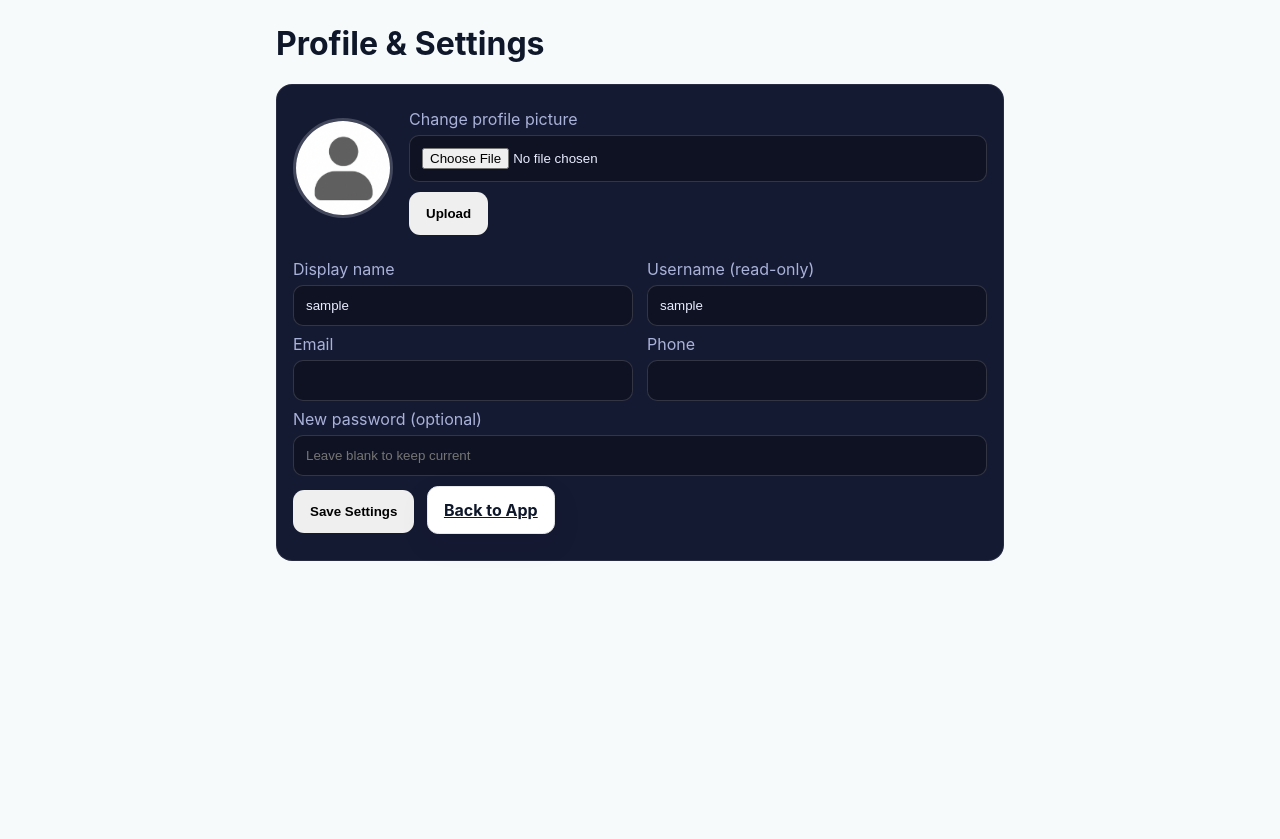
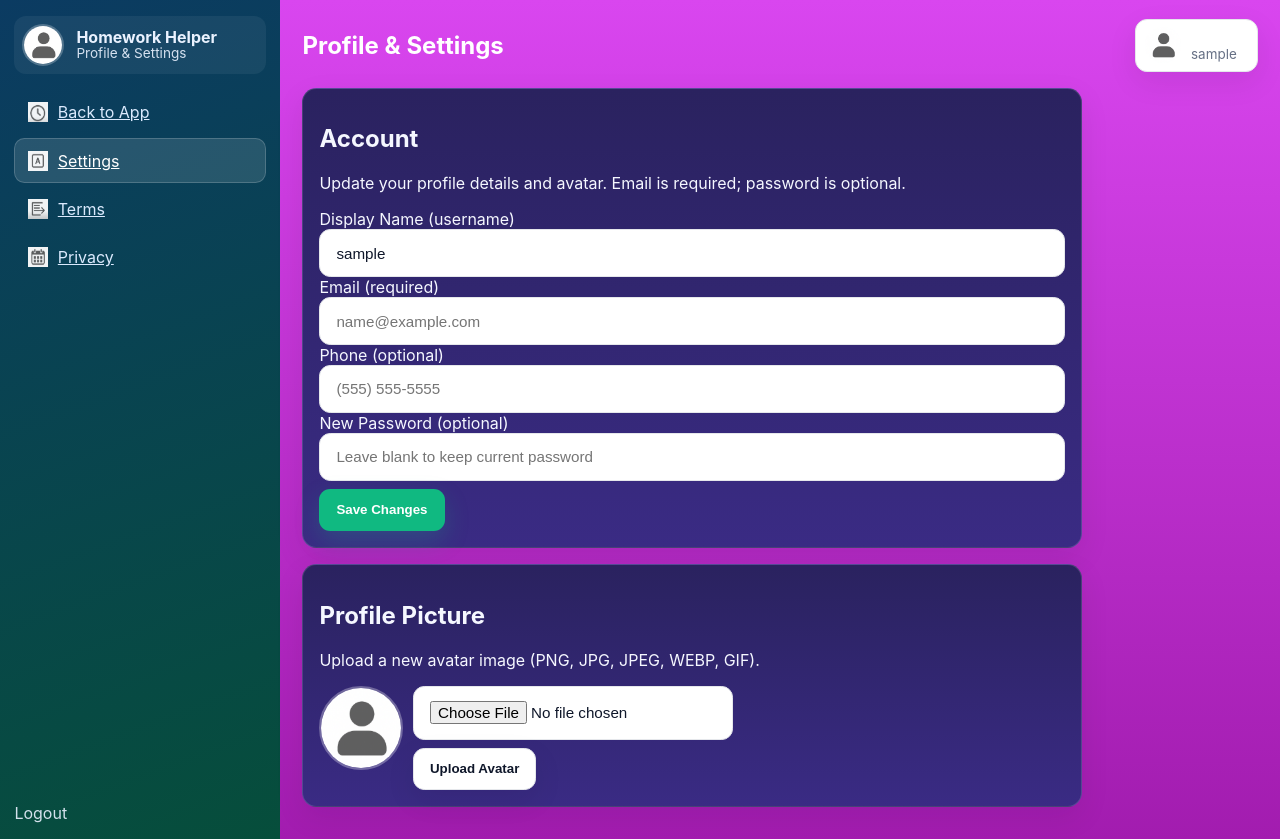
Before and after one commit to Nate5599/homework-helper, a Flask app: page /settings in a window 1280 px wide. Before the commit the page ends 561 px from the top, so only its background shows below. Run offline with Flask 3, Linux system fonts and the light colour scheme; the visitor is signed in with stand-in values (Sample User, id 1).

Commit message:
Add settings page with profile edits and avatar upload

```diff
--- a/static/style.css
+++ b/static/style.css
@@ -1,48 +1,59 @@
-:root{
-  --bg:#f6fafb;
-  --ink:#0f172a;
-  --muted:#667085;
-  --card:#ffffff;
-  --line:#e5e7eb;
-  --blue:#2563eb;
-  --green:#10b981;
-  --green-600:#059669;
-  --shadow:0 10px 30px rgba(2,6,23,.08);
+:root {
+  --bg: #f6fafb;
+  --ink: #0f172a;
+  --muted: #667085;
+  --card: #ffffff;
+  --line: #e5e7eb;
+  --blue: #2563eb;
+  --green: #10b981;
+  --green-600: #059669;
+  --shadow: 0 10px 30px rgba(2,6,23,.08);
 
-  --nebula1:#5a1369;   /* magenta */
-  --nebula2:#7d1fa0;   /* purple */
-  --nebulaText:#fdf4ff;
-  --nebulaBorder:rgba(255,255,255,.15);
+  --nebula1: #2a225f;   /* deep purple */
+  --nebula2: #3a2b84;   /* nebula accent */
+  --nebulaBorder: rgba(255,255,255,.14);
+  --nebulaText: #f5f7ff;
 }
 
-*{box-sizing:border-box}
-html,body{height:100%}
-body{
+/* ===== Reset ===== */
+* { box-sizing:border-box; }
+html, body { height:100%; }
+body {
   margin:0;
-  font-family:Inter, -apple-system, BlinkMacSystemFont, "Segoe UI", Roboto, Arial, sans-serif;
+  font-family: Inter, -apple-system, BlinkMacSystemFont, "Segoe UI", Roboto, Arial, sans-serif;
   color:var(--ink);
-  background:var(--bg);
-  -webkit-font-smoothing:antialiased; -moz-osx-font-smoothing:grayscale;
+  background: var(--bg);
+  -webkit-font-smoothing: antialiased;
+  -moz-osx-font-smoothing: grayscale;
 }
 
 /* ===== Layout ===== */
-.app-shell{display:grid; grid-template-columns:280px 1fr; min-height:100vh}
-@media (max-width:880px){ .app-shell{grid-template-columns:1fr} }
+.app-shell {
+  display:grid;
+  grid-template-columns:280px 1fr;
+  min-height:100vh;
+}
+@media (max-width:880px) { .app-shell { grid-template-columns:1fr; } }
 
-.sidebar{
-  background:linear-gradient(160deg,#0b3b62 0%, #064e3b 100%);
+.sidebar {
+  background: linear-gradient(160deg,#0b3b62 0%, #064e3b 100%);
   color:#eaf2ff;
   padding:1rem .9rem;
   display:flex; flex-direction:column; gap:.75rem;
 }
-.brand{display:flex; align-items:center; gap:.75rem; text-decoration:none; color:inherit; padding:.5rem; border-radius:.75rem; background:rgba(255,255,255,.06);}
-.brand-avatar{width:42px; height:42px; border-radius:50%; border:2px solid rgba(255,255,255,.25); object-fit:cover}
-.brand-meta{display:grid; line-height:1.1}
-.brand-title{font-weight:700}
-.brand-sub{font-size:.85rem; opacity:.9}
+.brand {
+  display:flex; align-items:center; gap:.75rem;
+  text-decoration:none; color:inherit;
+  padding:.5rem; border-radius:.75rem;
+  background:rgba(255,255,255,.06);
+}
+.brand-avatar { width:42px; height:42px; border-radius:50%; border:2px solid rgba(255,255,255,.25); object-fit:cover; }
+.brand-meta { display:grid; line-height:1.1; }
+.brand-title { font-weight:700; }
+.brand-sub { font-size:.85rem; opacity:.9; }
 
-.side-tabs{display:grid; gap:.25rem; margin-top:.25rem}
-.side-tab{
+.side-tabs { display:grid; gap:.25rem; margin-top:.25rem; }
+.side-tab {
   display:flex; gap:.6rem; align-items:center;
   padding:.7rem .8rem;
   border-radius:.65rem;
@@ -50,131 +61,121 @@ body{
   color:#dbeafe;
   border:1px solid transparent;
   cursor:pointer;
-  transition:background .18s ease, color .18s ease, transform .06s ease;
+  transition: background .18s ease, color .18s ease, transform .06s ease;
 }
-.side-tab:hover{background:rgba(255,255,255,.07); color:#fff}
-.side-tab:active{transform:translateY(1px)}
-.side-tab.active{background:rgba(255,255,255,.12); color:#fff; border-color:rgba(255,255,255,.18)}
-.icon{width:20px; height:20px; opacity:.95}
+.side-tab:hover { background:rgba(255,255,255,.07); color:#fff; }
+.side-tab:active { transform:translateY(1px); }
+.side-tab.active { background:rgba(255,255,255,.12); color:#fff; border-color:rgba(255,255,255,.18); }
+.icon { width:20px; height:20px; opacity:.95; }
 
-.sidebar-footer{margin-top:auto; display:flex; gap:.4rem; align-items:center; flex-wrap:wrap; opacity:.9}
-.sidebar-footer .link{color:#eaf2ff; text-decoration:none}
-.sidebar-footer .link:hover{text-decoration:underline}
-.logout{margin-left:auto; color:#fecaca; text-decoration:none}
-.logout:hover{text-decoration:underline}
+.sidebar-footer {
+  margin-top:auto;
+  display:flex; gap:.4rem; align-items:center; flex-wrap:wrap;
+  opacity:.9;
+}
+.sidebar-footer .link { color:#eaf2ff; text-decoration:none; }
+.sidebar-footer .link:hover { text-decoration:underline; }
+.logout { margin-left:auto; color:#fecaca; text-decoration:none; }
+.logout:hover { text-decoration:underline; }
 
-.main{padding:1.2rem 1.4rem 2rem}
-.topbar{display:flex; align-items:center; justify-content:space-between; margin-bottom:1rem}
-.app-title{margin:0; font-size:1.5rem}
-.user-chip{
-  display:flex; align-items:center; gap:.6rem; text-decoration:none; color:inherit;
-  background:var(--card); border:1px solid var(--line); border-radius:.75rem; padding:.45rem .6rem; box-shadow:var(--shadow);
+.main {
+  padding:1.2rem 1.4rem 2rem;
+  background: linear-gradient(180deg, #d946ef 0%, #a21caf 100%); /* magenta gradient */
+  color:#fff;
 }
-.user-chip img{width:36px; height:36px; border-radius:50%; object-fit:cover}
-.user-chip .meta{display:grid; line-height:1.05}
-.user-chip .name{font-weight:600}
-.user-chip .handle{font-size:.84rem; color:var(--muted)}
+.topbar {
+  display:flex; align-items:center; justify-content:space-between;
+  margin-bottom:1rem;
+}
+.app-title { margin:0; font-size:1.5rem; }
+.user-chip {
+  display:flex; align-items:center; gap:.6rem;
+  text-decoration:none; color:inherit;
+  background:var(--card); border:1px solid var(--line);
+  border-radius:.75rem; padding:.45rem .6rem;
+  box-shadow:var(--shadow);
+}
+.user-chip img { width:36px; height:36px; border-radius:50%; object-fit:cover; }
+.user-chip .meta { display:grid; line-height:1.05; }
+.user-chip .name { font-weight:600; }
+.user-chip .handle { font-size:.84rem; color:var(--muted); }
 
-.toolbar{display:flex; align-items:center; gap:.6rem; margin-bottom:1rem}
+.toolbar { display:flex; align-items:center; gap:.6rem; margin-bottom:1rem; }
 
 /* ===== Components ===== */
-.card{
-  background:linear-gradient(180deg,var(--nebula1),var(--nebula2));
-  color:var(--nebulaText);
-  border:1px solid var(--nebulaBorder);
-  border-radius:.9rem; padding:1rem; box-shadow:var(--shadow);
+.card,
+.answer,
+.history .item,
+.calendar {
+  background: linear-gradient(180deg, var(--nebula1) 0%, var(--nebula2) 100%);
+  color: var(--nebulaText);
+  border: 1px solid var(--nebulaBorder);
+  border-radius:.9rem;
+  padding:1rem;
+  box-shadow:var(--shadow);
 }
-.input{
-  width:100%; padding:.9rem 1rem; border:1px solid var(--line); border-radius:.7rem; background:#fff;
-  font-size:.95rem; color:var(--ink);
+
+.input {
+  width:100%; padding:.9rem 1rem;
+  border:1px solid var(--line); border-radius:.7rem;
+  background:#fff; font-size:.95rem; color:var(--ink);
   transition:border-color .2s ease, box-shadow .2s ease;
 }
-.input:focus{outline:none; border-color:var(--blue); box-shadow:0 0 0 3px rgba(37,99,235,.18)}
-.textarea{min-height:120px; resize:vertical}
+.input:focus { outline:none; border-color:var(--blue); box-shadow:0 0 0 3px rgba(37,99,235,.18); }
+.textarea { min-height:120px; resize:vertical; }
 
-.btn{
+.btn {
   display:inline-flex; align-items:center; justify-content:center; gap:.5rem;
   padding:.8rem 1rem; border-radius:.7rem; border:1px solid transparent;
-  font-weight:700; cursor:pointer; transition:background .2s ease, transform .06s ease, box-shadow .2s ease;
+  font-weight:700; cursor:pointer;
+  transition:background .2s ease, transform .06s ease, box-shadow .2s ease;
 }
-.btn:active{transform:translateY(1px)}
-.btn-primary{background:var(--green); color:#fff; box-shadow:0 10px 24px rgba(16,185,129,.22)}
-.btn-primary:hover{background:var(--green-600)}
-.btn-accent{background:#22c55e; color:#fff}
-.btn-ghost{background:#fff; border-color:var(--line); color:var(--ink); box-shadow:var(--shadow)}
-.btn-ghost:hover{background:#f8fafc}
+.btn:active { transform:translateY(1px); }
+.btn-primary { background:var(--green); color:#fff; box-shadow:0 10px 24px rgba(16,185,129,.22); }
+.btn-primary:hover { background:var(--green-600); }
+.btn-accent { background:#22c55e; color:#fff; }
+.btn-ghost { background:#fff; border-color:var(--line); color:var(--ink); box-shadow:var(--shadow); }
+.btn-ghost:hover { background:#f8fafc; }
 
-.row{display:flex; align-items:center; gap:.6rem; flex-wrap:wrap}
-
-/* ===== Panels ===== */
-.panel{display:none}
-.panel.active{display:block}
-.panel-head h2{margin:.2rem 0}
-.panel-head .sub{margin:0; color:var(--muted)}
+.row { display:flex; align-items:center; gap:.6rem; flex-wrap:wrap; }
 
 /* ===== Flashcards ===== */
-.flashgrid{display:grid; gap:1rem; grid-template-columns:repeat(4,1fr)}
-@media (max-width:1100px){.flashgrid{grid-template-columns:repeat(3,1fr)}}
-@media (max-width:820px){.flashgrid{grid-template-columns:repeat(2,1fr)}}
-@media (max-width:560px){.flashgrid{grid-template-columns:1fr}}
+.flashgrid { display:grid; gap:1rem; grid-template-columns:repeat(4,1fr); }
+@media (max-width:1100px){ .flashgrid{grid-template-columns:repeat(3,1fr);} }
+@media (max-width:820px){ .flashgrid{grid-template-columns:repeat(2,1fr);} }
+@media (max-width:560px){ .flashgrid{grid-template-columns:1fr;} }
 
-.flashcard{
+.flashcard {
   position:relative; min-height:160px; color:#fff;
   border-radius:.9rem; display:grid; place-items:center; cursor:pointer; overflow:hidden;
   transform-style:preserve-3d; perspective:1000px;
   background:#0b3b62; box-shadow:var(--shadow);
 }
-.flashcard .face{position:absolute; inset:0; display:grid; place-items:center; padding:1rem; backface-visibility:hidden}
-.flashcard .front{background:#0b3b62}
-.flashcard .back{background:#10b981; transform:rotateY(180deg)}
-.flashcard.flipped .front{transform:rotateY(180deg)}
-.flashcard.flipped .back{transform:rotateY(0)}
+.flashcard .face { position:absolute; inset:0; display:grid; place-items:center; padding:1rem; backface-visibility:hidden; }
+.flashcard .front { background:#0b3b62; }
+.flashcard .back { background:#10b981; transform:rotateY(180deg); }
+.flashcard.flipped .front { transform:rotateY(180deg); }
+.flashcard.flipped .back { transform:rotateY(0); }
 
 /* ===== Calendar ===== */
-.calendar{
-  background:linear-gradient(180deg,var(--nebula1),var(--nebula2));
-  color:var(--nebulaText);
-  border:1px solid var(--nebulaBorder);
-  border-radius:.9rem; overflow:hidden; box-shadow:var(--shadow)
-}
-.cal-toolbar{display:flex; align-items:center; justify-content:space-between; padding:.75rem 1rem; border-bottom:1px solid var(--nebulaBorder); color:var(--nebulaText)}
-.cal-title{font-weight:700}
-.cal-grid{display:grid; grid-template-columns:repeat(7,1fr); gap:1px; background:var(--line)}
-.cal-grid .cell{background:#fff; min-height:92px; padding:.5rem; display:flex; flex-direction:column; gap:.25rem}
-.cal-grid .date{font-weight:600; font-size:.9rem; color:#334155}
-.cal-grid .event{background:#dbeafe; color:#1e40af; border-radius:.5rem; padding:.25rem .4rem; font-size:.8rem}
+.calendar { border-radius:.9rem; overflow:hidden; }
+.cal-toolbar { display:flex; align-items:center; justify-content:space-between; padding:.75rem 1rem; border-bottom:1px solid var(--nebulaBorder); }
+.cal-title { font-weight:700; }
+.cal-grid { display:grid; grid-template-columns:repeat(7,1fr); gap:1px; background:var(--line); }
+.cal-grid .cell { background: rgba(255,255,255,.96); min-height:92px; padding:.5rem; display:flex; flex-direction:column; gap:.25rem; }
+.cal-grid .date { font-weight:600; font-size:.9rem; color:#334155; }
+.cal-grid .event { background:#dbeafe; color:#1e40af; border-radius:.5rem; padding:.25rem .4rem; font-size:.8rem; }
 
-/* ===== Answer & History ===== */
-.answer{margin-top:1rem}
-.history{display:grid; gap:.6rem}
-.history .item{padding:.8rem; border-radius:.75rem}
-
-/* ===== Auth Pages ===== */
-.auth-body{
-  min-height:100vh;
-  background:linear-gradient(160deg,#7d1fa0 0%, #5a1369 100%);
-  display:flex; align-items:center; justify-content:center;
-}
-.auth-card{
-  background:#fff; border-radius:1rem; padding:1.4rem;
-  box-shadow:var(--shadow);
-}
-.brand{text-align:center; margin-bottom:.6rem}
-.brand-logo{width:64px; height:64px; border-radius:50%; margin:0 auto .6rem; border:2px solid #eef2ff}
-.brand-title{margin:0; font-size:1.5rem; letter-spacing:.2px}
-.brand-sub{margin:.25rem 0 0; color:#6b7280; font-size:.95rem}
-
-.form{display:grid; gap:.6rem; margin-top:1rem}
-.form-label{font-size:.9rem; color:#374151; text-align:left}
-.alert.error{color:#991b1b; background:#fef2f2; border:1px solid #fecaca; padding:.75rem 1rem; border-radius:.6rem; margin-bottom:.6rem}
+/* ===== History ===== */
+.history { display:grid; gap:.6rem; }
 
 /* ===== Responsive ===== */
 @media (max-width:980px){
-  .app-shell{grid-template-columns:84px 1fr}
-  .brand-meta{display:none}
-  .side-tab span{display:none}
+  .app-shell{grid-template-columns:84px 1fr;}
+  .brand-meta{display:none;}
+  .side-tab span{display:none;}
 }
 @media (max-width:720px){
-  .app-shell{grid-template-columns:1fr}
-  .sidebar{position:sticky; top:0; z-index:10}
+  .app-shell{grid-template-columns:1fr;}
+  .sidebar{position:sticky; top:0; z-index:10;}
 }
--- a/templates/settings.html
+++ b/templates/settings.html
@@ -1,99 +1,179 @@
 <!DOCTYPE html>
 <html lang="en">
 <head>
-  <meta charset="UTF-8">
-  <title>Settings – Homework Helper</title>
-  <meta name="viewport" content="width=device-width,initial-scale=1">
+  <meta charset="UTF-8" />
+  <title>Settings · Homework Helper</title>
+  <meta name="viewport" content="width=device-width, initial-scale=1" />
   <link rel="stylesheet" href="{{ url_for('static', filename='style.css') }}">
-  <style>
-    .settings-wrap{max-width:760px;margin:24px auto;padding:0 16px}
-    .settings-card{background:#151a33;border:1px solid rgba(255,255,255,.08);border-radius:16px;padding:16px}
-    .settings-row{display:flex;gap:14px;flex-wrap:wrap}
-    .settings-row .field{flex:1;min-width:220px}
-    .avatar-lg{width:100px;height:100px;border-radius:50%;object-fit:cover;border:3px solid rgba(255,255,255,.2)}
-    label{display:block;margin:8px 0 6px;color:#a9b2d9}
-    input{width:100%;padding:12px;border-radius:10px;border:1px solid rgba(255,255,255,.15);background:#0f1222;color:#e9ecff}
-    .btn{margin-top:10px}
-  </style>
 </head>
 <body>
-  <div class="settings-wrap">
-    <h1>Profile & Settings</h1>
+  <div class="app-shell">
+    <!-- Sidebar -->
+    <aside class="sidebar">
+      <a class="brand" href="{{ url_for('index') }}">
+        <img class="brand-avatar" src="{{ avatar_path }}" alt="avatar">
+        <div class="brand-meta">
+          <div class="brand-title">Homework Helper</div>
+          <div class="brand-sub">Profile & Settings</div>
+        </div>
+      </a>
 
-    <div class="settings-card">
-      <div style="display:flex;align-items:center;gap:16px">
-        <img id="avatarPreview" class="avatar-lg" src="{{ avatar_path }}" alt="avatar">
-        <div style="flex:1">
-          <form id="avatarForm">
-            <label>Change profile picture</label>
-            <input type="file" name="avatar" accept="image/*" capture="environment">
-            <button class="btn" type="submit">Upload</button>
-          </form>
+      <nav class="side-tabs">
+        <a class="side-tab" href="{{ url_for('index') }}">
+          <img class="icon" src="{{ url_for('static', filename='images/history.png') }}" alt="">
+          <span>Back to App</span>
+        </a>
+        <a class="side-tab active" href="{{ url_for('settings') }}">
+          <img class="icon" src="{{ url_for('static', filename='images/flashcards.png') }}" alt="">
+          <span>Settings</span>
+        </a>
+        <a class="side-tab" href="{{ url_for('terms') }}">
+          <img class="icon" src="{{ url_for('static', filename='images/stepbystep.png') }}" alt="">
+          <span>Terms</span>
+        </a>
+        <a class="side-tab" href="{{ url_for('privacy') }}">
+          <img class="icon" src="{{ url_for('static', filename='images/planner.png') }}" alt="">
+          <span>Privacy</span>
+        </a>
+      </nav>
+
+      <div class="sidebar-footer">
+        <a class="link" href="{{ url_for('logout') }}">Logout</a>
+      </div>
+    </aside>
+
+    <!-- Main -->
+    <main class="main">
+      <header class="topbar">
+        <h1 class="app-title">Profile & Settings</h1>
+        <a class="user-chip" href="{{ url_for('settings') }}">
+          <img src="{{ avatar_path }}" alt="avatar">
+          <div class="meta">
+            <span class="name">{{ display_name }}</span>
+            <span class="handle">{{ email if email else username }}</span>
+          </div>
+        </a>
+      </header>
+
+      <section class="card" style="max-width: 780px;">
+        <div class="panel-head">
+          <h2>Account</h2>
+          <p class="sub">Update your profile details and avatar. Email is required; password is optional.</p>
         </div>
-      </div>
 
-      <form id="settingsForm" style="margin-top:16px">
-        <div class="settings-row">
-          <div class="field">
-            <label>Display name</label>
-            <input name="display_name" value="{{ display_name }}">
+        <form id="settings-form" class="form" onsubmit="return false;">
+          <label class="form-label">Display Name (username)</label>
+          <input class="input" type="text" id="display_name" value="{{ display_name }}" placeholder="e.g., Nate" required>
+
+          <label class="form-label">Email (required)</label>
+          <input class="input" type="email" id="email" value="{{ email }}" placeholder="name@example.com" required>
+
+          <label class="form-label">Phone (optional)</label>
+          <input class="input" type="tel" id="phone" value="{{ phone }}" placeholder="(555) 555-5555">
+
+          <label class="form-label">New Password (optional)</label>
+          <input class="input" type="password" id="password" placeholder="Leave blank to keep current password">
+
+          <div class="row" style="margin-top: .5rem;">
+            <button id="save-btn" class="btn btn-primary">Save Changes</button>
+            <span id="save-status" style="margin-left:.5rem;"></span>
           </div>
-          <div class="field">
-            <label>Username (read-only)</label>
-            <input value="{{ username }}" disabled>
+        </form>
+      </section>
+
+      <section class="card" style="max-width: 780px; margin-top:1rem;">
+        <div class="panel-head">
+          <h2>Profile Picture</h2>
+          <p class="sub">Upload a new avatar image (PNG, JPG, JPEG, WEBP, GIF).</p>
+        </div>
+
+        <div class="row" style="align-items:flex-start;">
+          <img id="avatar-preview" src="{{ avatar_path }}" alt="avatar preview" style="width:84px;height:84px;border-radius:50%;object-fit:cover;border:2px solid rgba(255,255,255,.3)">
+          <div>
+            <input type="file" id="avatar" accept="image/*" class="input" style="max-width:320px;">
+            <div class="row" style="margin-top:.5rem;">
+              <button id="upload-btn" class="btn btn-ghost">Upload Avatar</button>
+              <span id="upload-status" style="margin-left:.5rem;"></span>
+            </div>
           </div>
         </div>
-
-        <div class="settings-row">
-          <div class="field">
-            <label>Email</label>
-            <input name="email" value="{{ email }}">
-          </div>
-          <div class="field">
-            <label>Phone</label>
-            <input name="phone" value="{{ phone }}" inputmode="numeric">
-          </div>
-        </div>
-
-        <div class="settings-row">
-          <div class="field">
-            <label>New password (optional)</label>
-            <input name="password" type="password" placeholder="Leave blank to keep current">
-          </div>
-        </div>
-
-        <button class="btn" type="submit">Save Settings</button>
-        <a class="btn btn-ghost" href="/index" style="margin-left:8px">Back to App</a>
-      </form>
-
-      <div id="settingsMsg" style="margin-top:10px;color:#9fe29f"></div>
-    </div>
+      </section>
+    </main>
   </div>
 
   <script>
-    const settingsForm = document.getElementById("settingsForm");
-    const avatarForm = document.getElementById("avatarForm");
-    const avatarPreview = document.getElementById("avatarPreview");
-    const msg = document.getElementById("settingsMsg");
+    // --- Save Settings (display_name, email, phone, password)
+    const saveBtn = document.getElementById('save-btn');
+    const saveStatus = document.getElementById('save-status');
 
-    settingsForm.addEventListener("submit", async (e)=>{
-      e.preventDefault();
-      const fd = new FormData(settingsForm);
-      const res = await fetch("/api/settings", {method:"POST", body: fd});
-      const data = await res.json();
-      msg.textContent = data.ok ? "Saved!" : (data.error || "Error saving");
+    saveBtn.addEventListener('click', async () => {
+      saveStatus.textContent = 'Saving...';
+      const payload = {
+        display_name: document.getElementById('display_name').value.trim(),
+        email: document.getElementById('email').value.trim(),
+        phone: document.getElementById('phone').value.trim(),
+        password: document.getElementById('password').value // can be empty
+      };
+
+      try {
+        const res = await fetch('/api/settings', {
+          method: 'POST',
+          headers: { 'Content-Type': 'application/json' },
+          body: JSON.stringify(payload)
+        });
+        const data = await res.json();
+        if (data && data.ok) {
+          saveStatus.textContent = 'Saved!';
+          setTimeout(() => (saveStatus.textContent = ''), 1500);
+        } else {
+          saveStatus.textContent = data.error || 'Error saving settings';
+        }
+      } catch (e) {
+        saveStatus.textContent = 'Network error';
+      }
     });
 
-    avatarForm.addEventListener("submit", async (e)=>{
-      e.preventDefault();
-      const fd = new FormData(avatarForm);
-      const res = await fetch("/api/upload_avatar", {method:"POST", body: fd});
-      const data = await res.json();
-      if (data.ok && data.avatar_path){
-        avatarPreview.src = data.avatar_path;
-        msg.textContent = "Avatar updated!";
-      } else {
-        msg.textContent = data.error || "Upload failed";
+    // --- Upload Avatar
+    const uploadBtn = document.getElementById('upload-btn');
+    const uploadStatus = document.getElementById('upload-status');
+    const avatarInput = document.getElementById('avatar');
+    const previewImg = document.getElementById('avatar-preview');
+
+    // show preview when a file is chosen
+    avatarInput.addEventListener('change', () => {
+      const file = avatarInput.files[0];
+      if (!file) return;
+      const url = URL.createObjectURL(file);
+      previewImg.src = url;
+    });
+
+    uploadBtn.addEventListener('click', async () => {
+      const file = avatarInput.files[0];
+      if (!file) {
+        uploadStatus.textContent = 'Pick a file first.';
+        return;
+      }
+      uploadStatus.textContent = 'Uploading...';
+
+      const formData = new FormData();
+      formData.append('avatar', file);
+
+      try {
+        const res = await fetch('/api/upload_avatar', {
+          method: 'POST',
+          body: formData
+        });
+        const data = await res.json();
+        if (data && data.ok) {
+          uploadStatus.textContent = 'Uploaded!';
+          // ensure final path is used (not the blob preview)
+          if (data.avatar_path) previewImg.src = data.avatar_path;
+          setTimeout(() => (uploadStatus.textContent = ''), 1500);
+        } else {
+          uploadStatus.textContent = data.error || 'Upload failed';
+        }
+      } catch (e) {
+        uploadStatus.textContent = 'Network error';
       }
     });
   </script>
```
